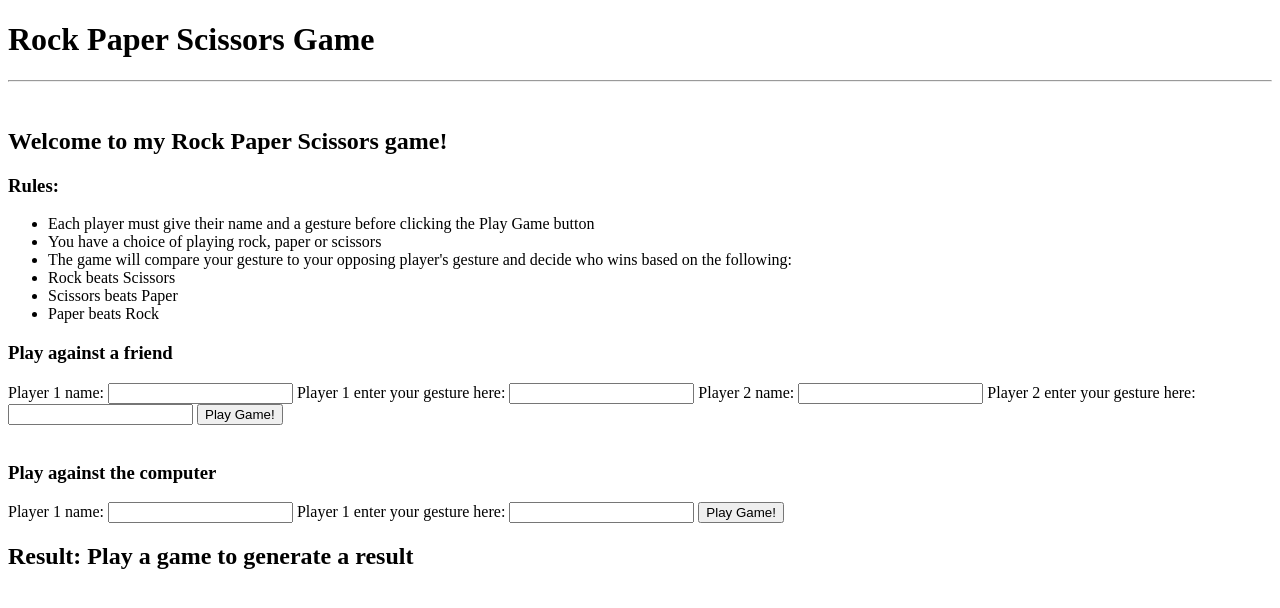
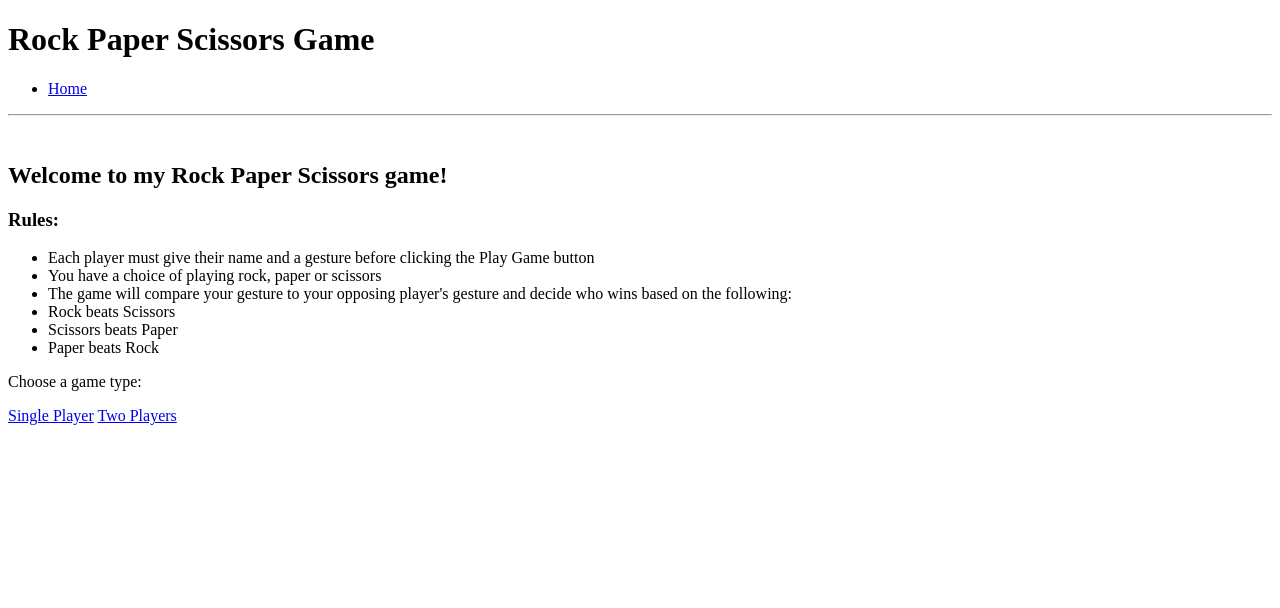
Before and after one commit to Andrew-High/codeclan_rock_paper_scissors_homework, a Flask app: page /game in a window 1280 px wide. Shown: the top 608 px of the page. Run offline with Flask 2, Linux system fonts and the light colour scheme.

Commit message:
working single player mode

```diff
--- a/controllers/controller.py
+++ b/controllers/controller.py
@@ -2,12 +2,13 @@ from flask import render_template, request
 from app import app
 from models.game import Game
 from models.player import Player
+from random import random
 
 @app.route("/game")
 def index():
-    return render_template("index.html", result = "Play a game to generate a result")
+    return render_template("index.html")
 
-@app.route("/game/<player1move>/<player2move>")
+@app.route("/game/two_player/<player1move>/<player2move>")
 def play_game(player1move, player2move):
     player_1 = Player("Player 1", player1move)
     player_2 = Player("Player 2", player2move)
@@ -15,15 +16,24 @@ def play_game(player1move, player2move):
     result = game.play_game()
     return render_template("index.html", result = result)
 
-@app.route("/game", methods=["POST"])
+@app.route("/game/two_player")
+def two_player_homepage():
+    return render_template("two_player.html", result = "Play a game to get a result")
+
+@app.route("/game/two_player", methods=["POST"])
 def play_game_with_inputs():
     player_1 = Player(request.form["player1name"], request.form["player1move"])
     player_2 = Player(request.form["player2name"], request.form["player2move"])
     game = Game(player_1, player_2)
     result = game.play_game()
-    return render_template("index.html", result = result)
+    return render_template("two_player.html", result = result)
 
-@app.route("/game", methods=["POST"])
+@app.route("/game/single_player", methods=["GET"])
+def single_player_homepage():
+    return render_template("single_player.html", result = "Play a game to get a result")
+
+
+@app.route("/game/single_player", methods=["POST"])
 def play_game_with_computer():
     player_1 = Player(request.form["player1name"], request.form["player1move"])
     def computer_gesture():
@@ -34,7 +44,7 @@ def play_game_with_computer():
             return "paper"
         elif random_number >= 0.66:
             return "scissors"
-    player_2 = Player("The computer", computer_gesture)
+    player_2 = Player("Computer", computer_gesture())
     game = Game(player_1, player_2)
     result = game.play_game()
-    return render_template("index.html", result = result)
+    return render_template("single_player.html", result = result)
--- /dev/null
+++ b/templates/base.html
@@ -0,0 +1,20 @@
+<!DOCTYPE html>
+<html lang="en">
+<head>
+    <meta charset="UTF-8">
+    <meta http-equiv="X-UA-Compatible" content="IE=edge">
+    <meta name="viewport" content="width=device-width, initial-scale=1.0">
+    <title>Rock Paper Scissors Game</title>
+</head>
+<body>
+    <h1>Rock Paper Scissors Game</h1>
+    <ul>
+        <li><a href="/game">Home</a></li>
+    </ul>
+    <hr>
+    <br>
+    {% block content %}
+
+    {% endblock %}
+</body>
+</html>
--- a/templates/index.html
+++ b/templates/index.html
@@ -1,15 +1,5 @@
-<!DOCTYPE html>
-<html lang="en">
-<head>
-    <meta charset="UTF-8">
-    <meta http-equiv="X-UA-Compatible" content="IE=edge">
-    <meta name="viewport" content="width=device-width, initial-scale=1.0">
-    <title>Rock Paper Scissors Game</title>
-</head>
-<body>
-    <h1>Rock Paper Scissors Game</h1>
-    <hr>
-    <br>
+{% extends "base.html" %}
+{% block content %}
     <h2>Welcome to my Rock Paper Scissors game!</h2>
     <h3>Rules:</h3>
     <ul>
@@ -20,37 +10,7 @@
         <li>Scissors beats Paper</li>
         <li>Paper beats Rock</li>
     </ul>
-    <h3>Play against a friend</h3>
-    <form class="form-inline" action="/game" method="POST">
-
-        <label for="player1name">Player 1 name:</label>
-        <input type="text" name="player1name" id="player1name">
-
-        <label for="player1move">Player 1 enter your gesture here:</label>
-        <input type="text" name="player1move" id="player1move">
-
-        <label for="player2name">Player 2 name:</label>
-        <input type="text" name="player2name" id="player2name">
-
-        <label for="player2move">Player 2 enter your gesture here:</label>
-        <input type="text" name="player2move" id="player2move">
-
-        <input type="submit" value="Play Game!">
-
-    </form>
-    <br>
-    <h3>Play against the computer</h3>
-    <form class="form-inline" action="/game" method="POST">
-
-        <label for="player1name">Player 1 name:</label>
-        <input type="text" name="player1name" id="player1name">
-
-        <label for="player1move">Player 1 enter your gesture here:</label>
-        <input type="text" name="player1move" id="player1move">
-
-        <input type="submit" value="Play Game!">
-
-    </form>
-    <h2>Result: {{result}}</h2>
-</body>
-</html>
+    <p>Choose a game type:</p>
+    <a href="/game/single_player">Single Player</a>
+    <a href="/game/two_player">Two Players</a>
+    {%endblock%}
```
Also changed, not shown: models/game.py (+6 -6 lines), templates/single_player.html (added, +18 -0 lines), templates/two_player.html (added, +26 -0 lines), tests/test_game.py (+3 -3 lines).
